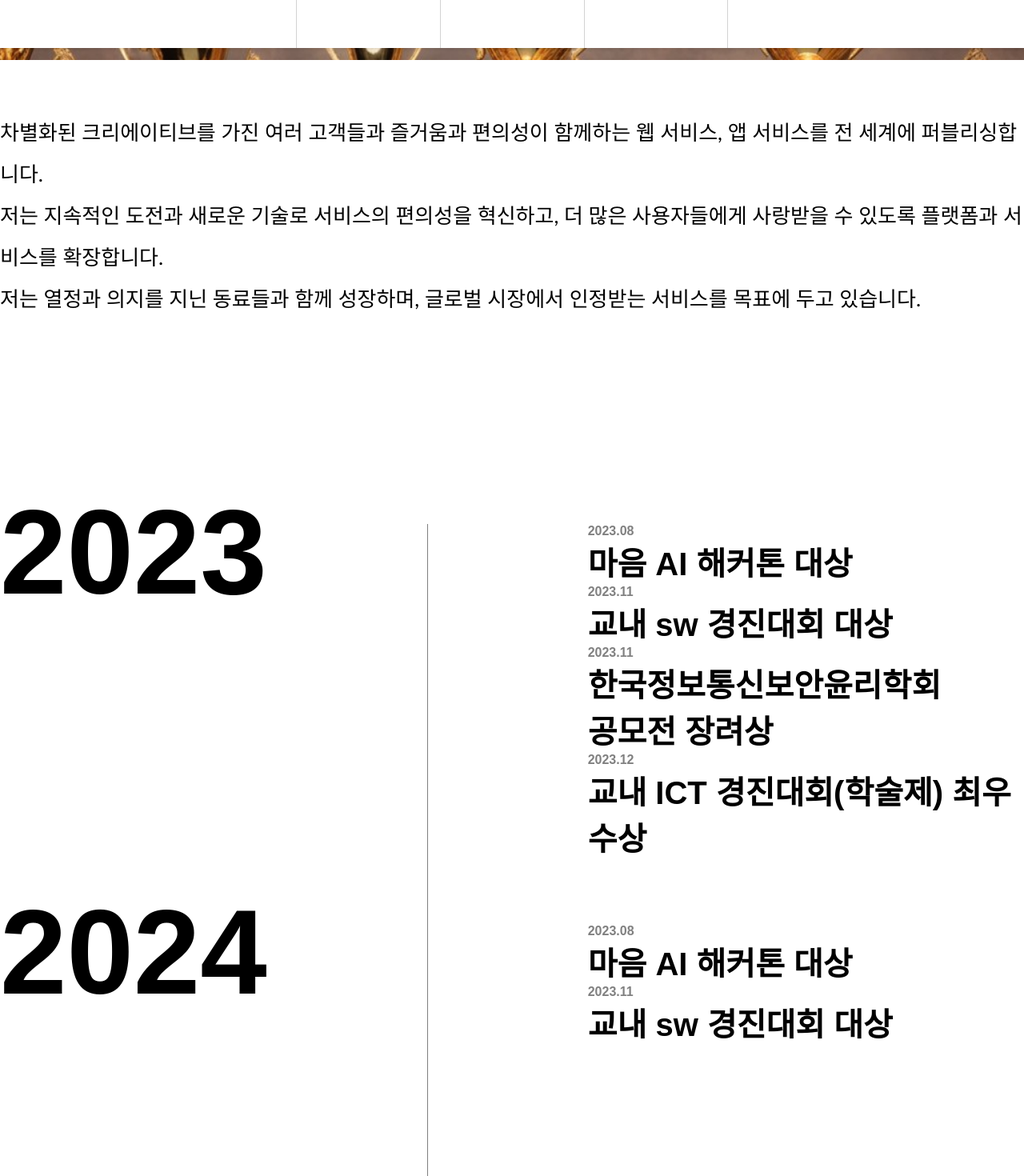
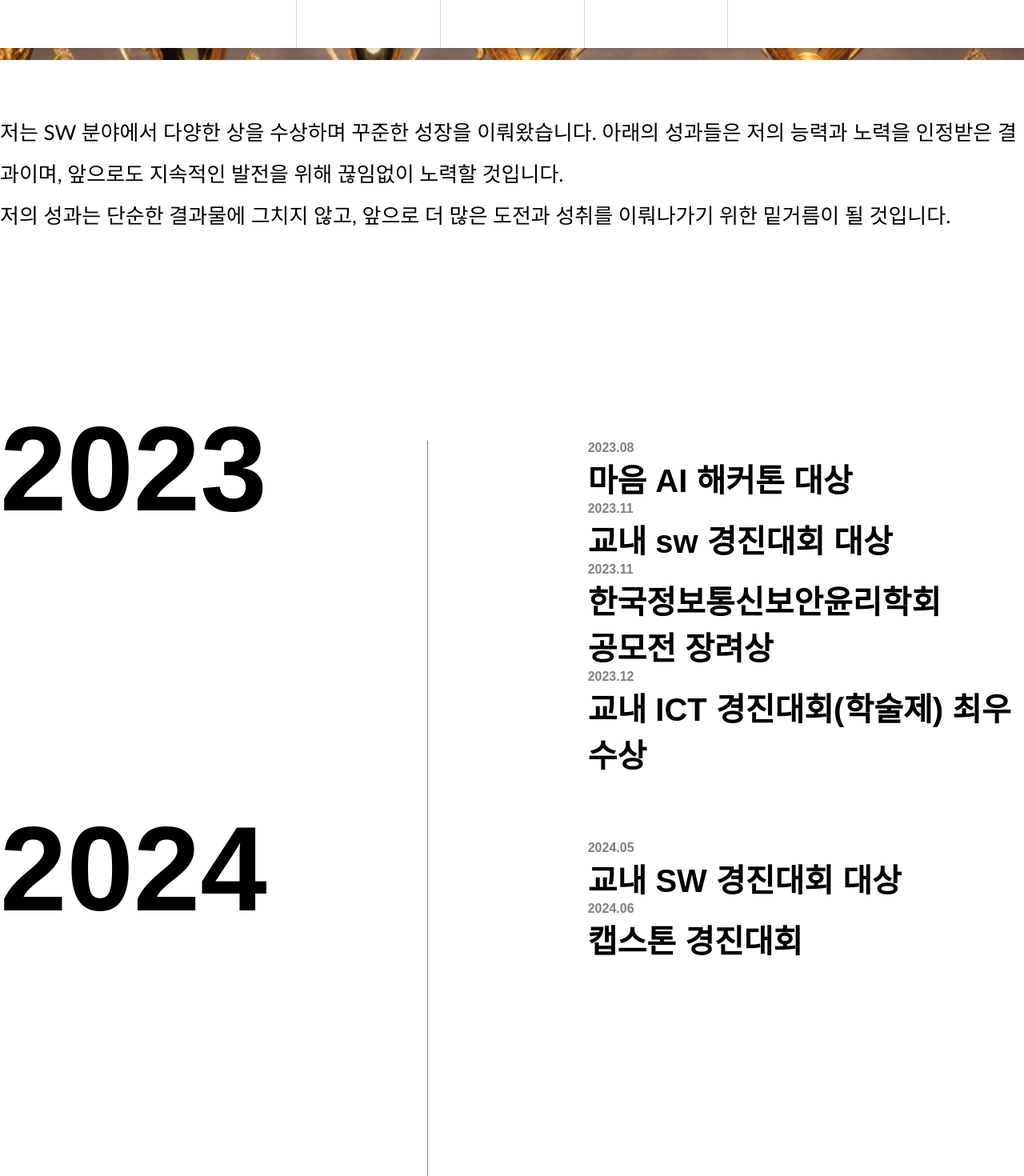
Before and after one commit to hshy1839/myweb, a React (Create React App) app: page /awards in a window 1280 px wide. Shown: the part 520-1990 px from the top of the page at 80% size. Built offline with nearby package versions, Linux system fonts and the light colour scheme.

Commit message:
수상 이력 추가 필요

```diff
--- a/src/components/Awards.js
+++ b/src/components/Awards.js
@@ -18,10 +18,9 @@ const Awards = () => {
                 </div>
                 <div className='awards-section1-context-container'>
                     <div className="awards-section1-image1" ></div>
-                    <div className='awards-section1-context'>차별화된 크리에이티브를 가진 여러 고객들과 즐거움과 편의성이 함께하는 웹 서비스, 앱 서비스를
-                        전 세계에 퍼블리싱합니다.<br />
-                        저는 지속적인 도전과 새로운 기술로 서비스의 편의성을 혁신하고, 더 많은 사용자들에게 사랑받을 수 있도록 플랫폼과 서비스를 확장합니다.<br />
-                        저는 열정과 의지를 지닌 동료들과 함께 성장하며, 글로벌 시장에서 인정받는 서비스를 목표에 두고 있습니다.</div>
+                    <div className='awards-section1-context'>저는 SW 분야에서 다양한 상을 수상하며 꾸준한 성장을 이뤄왔습니다.
+                    아래의 성과들은 저의 능력과 노력을 인정받은 결과이며, 앞으로도 지속적인 발전을 위해 끊임없이 노력할 것입니다.<br />
+                    저의 성과는 단순한 결과물에 그치지 않고, 앞으로 더 많은 도전과 성취를 이뤄나가기 위한 밑거름이 될 것입니다.</div>
                 </div>
                 <div className='awards-list-container'>
                 <div className='awards-list-container-container'>
@@ -51,12 +50,12 @@ const Awards = () => {
                         <div className='awards-list-bar'></div>
                         <div className='awards-context-container'>
                         <div className='awards-context-container-container'>
-                            <div className='awards-month'>2023.08</div>
-                            <div className='awards-context'>마음 AI 해커톤 대상</div>
+                            <div className='awards-month'>2024.05</div>
+                            <div className='awards-context'>교내 SW 경진대회 대상</div>
                         </div>
                         <div className='awards-context-container-container'>
-                            <div className='awards-month'>2023.11</div>
-                            <div className='awards-context'>교내 sw 경진대회 대상</div>
+                            <div className='awards-month'>2024.06</div>
+                            <div className='awards-context'>캡스톤 경진대회</div>
                         </div>
                         </div>
                     </div>
--- a/src/css/Awards.css
+++ b/src/css/Awards.css
@@ -197,7 +197,6 @@
         margin-left: 0px;
         margin-top: 0%;
     }
-
     .awards-month {
         font-weight: bold;
         color: gray;
```
